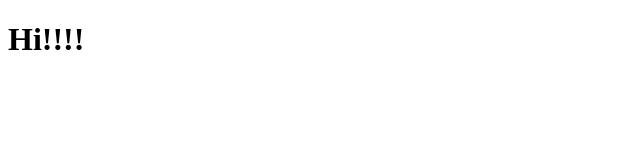
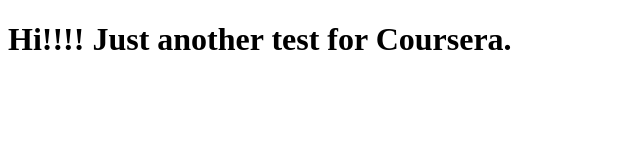
Before and after one commit to Timathy/coursera-course, a plain HTML site: page coursera-course-site/index.html in a window 1280 px wide. Shown: the whole page, without its empty margins (0-640 px from the left). Drawn offline with Linux system fonts and the light colour scheme.

Commit message:
A small change.

```diff
--- a/coursera-course-site/index.html
+++ b/coursera-course-site/index.html
@@ -5,6 +5,6 @@
     <title>Coursera Course Test!</title>
   </head>
   <body>
-    <h1>Hi!!!!</h1>
+    <h1>Hi!!!! Just another test for Coursera.</h1>
   </body>
 </html>
```
